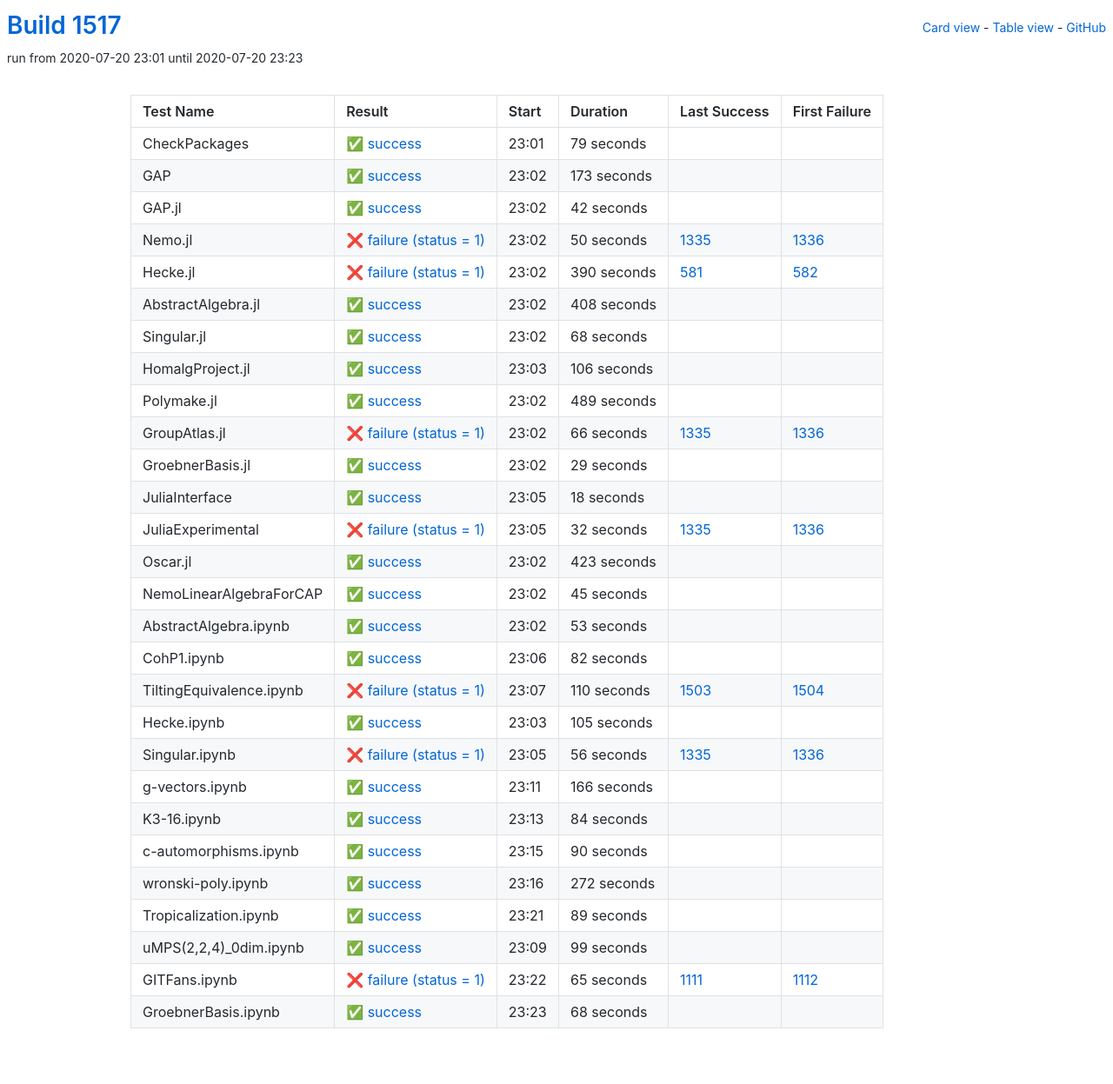
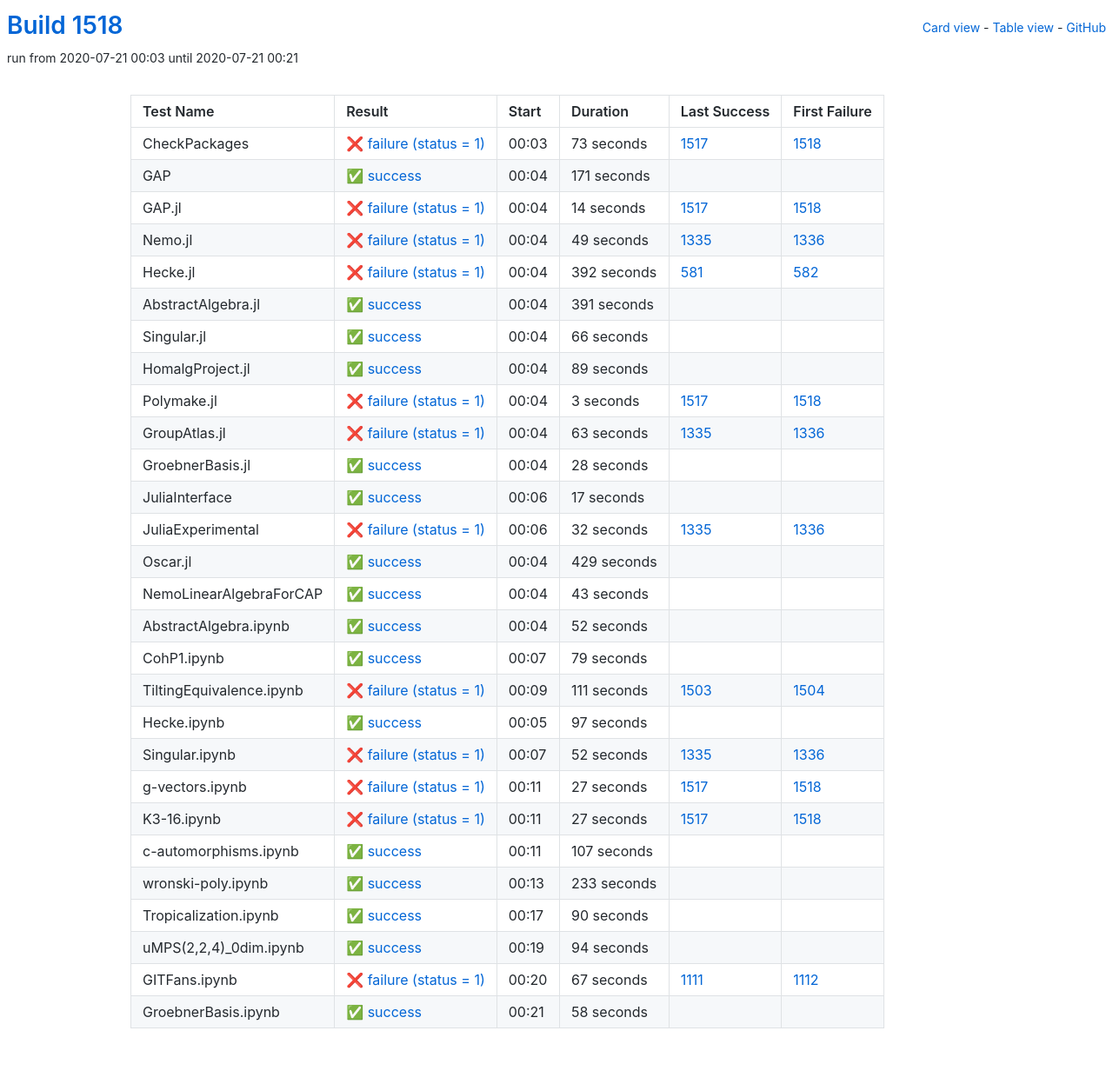
Before and after one commit to oscar-system/oscar-ci-status-1.4, a Jekyll site: the page built from table.html, in a window 1280 px wide. Shown: the whole page at 87% size. Built offline with Jekyll 4.4.1, drawn with Linux system fonts in a browser that asks for light colours.

Commit message:
Build #1518

```diff
--- a/_data/ci.yml
+++ b/_data/ci.yml
@@ -1,6 +1,6 @@
 ---
-build: 1517
-build_url: https://oscarci.mathematik.uni-kl.de/job/oscar-julia-1.4/1517/
+build: 1518
+build_url: https://oscarci.mathematik.uni-kl.de/job/oscar-julia-1.4/1518/
 job: oscar-julia-1.4
 organization: oscar-system
 repo: oscar-ci-status-1.4
@@ -8,152 +8,152 @@ repourl: https://github.com/oscar-system/oscar-ci-status-1.4
 tests:
 - name: CheckPackages
   id: checkpackages
-  log: https://oscarci.mathematik.uni-kl.de/job/oscar-julia-1.4/1517/artifact/logs/build-1517/CheckPackages.log
-  start: 2020-07-20 23:01
+  log: https://oscarci.mathematik.uni-kl.de/job/oscar-julia-1.4/1518/artifact/logs/build-1518/CheckPackages.log
+  start: 2020-07-21 00:03
+  success: false
+  exitcode: 1
+  status: failure
+  duration: 73
+  last_success: 1517
+  last_success_url: https://oscarci.mathematik.uni-kl.de/job/oscar-julia-1.4/1517/
+  first_failure: 1518
+  first_failure_url: https://oscarci.mathematik.uni-kl.de/job/oscar-julia-1.4/1518/
+- name: GAP
+  id: gap
+  log: https://oscarci.mathematik.uni-kl.de/job/oscar-julia-1.4/1518/artifact/logs/build-1518/GAP.log
+  start: 2020-07-21 00:04
   success: true
   exitcode: 0
   status: success
-  duration: 79
-  last_success: false
-  last_success_url:
-  first_failure: false
-  first_failure_url:
-- name: GAP
-  id: gap
-  log: https://oscarci.mathematik.uni-kl.de/job/oscar-julia-1.4/1517/artifact/logs/build-1517/GAP.log
-  start: 2020-07-20 23:02
-  success: true
-  exitcode: 0
-  status: success
-  duration: 173
+  duration: 171
   last_success: false
   last_success_url:
   first_failure: false
   first_failure_url:
 - name: GAP.jl
   id: gap-jl
-  log: https://oscarci.mathematik.uni-kl.de/job/oscar-julia-1.4/1517/artifact/logs/build-1517/GAP.jl.log
-  start: 2020-07-20 23:02
-  success: true
-  exitcode: 0
-  status: success
-  duration: 42
-  last_success: false
-  last_success_url:
-  first_failure: false
-  first_failure_url:
-- name: Nemo.jl
-  id: nemo-jl
-  log: https://oscarci.mathematik.uni-kl.de/job/oscar-julia-1.4/1517/artifact/logs/build-1517/Nemo.jl.log
-  start: 2020-07-20 23:02
+  log: https://oscarci.mathematik.uni-kl.de/job/oscar-julia-1.4/1518/artifact/logs/build-1518/GAP.jl.log
+  start: 2020-07-21 00:04
   success: false
   exitcode: 1
   status: failure
-  duration: 50
+  duration: 14
+  last_success: 1517
+  last_success_url: https://oscarci.mathematik.uni-kl.de/job/oscar-julia-1.4/1517/
+  first_failure: 1518
+  first_failure_url: https://oscarci.mathematik.uni-kl.de/job/oscar-julia-1.4/1518/
+- name: Nemo.jl
+  id: nemo-jl
+  log: https://oscarci.mathematik.uni-kl.de/job/oscar-julia-1.4/1518/artifact/logs/build-1518/Nemo.jl.log
+  start: 2020-07-21 00:04
+  success: false
+  exitcode: 1
+  status: failure
+  duration: 49
   last_success: 1335
   last_success_url: https://oscarci.mathematik.uni-kl.de/job/oscar-julia-1.4/1335/
   first_failure: 1336
   first_failure_url: https://oscarci.mathematik.uni-kl.de/job/oscar-julia-1.4/1336/
 - name: Hecke.jl
   id: hecke-jl
-  log: https://oscarci.mathematik.uni-kl.de/job/oscar-julia-1.4/1517/artifact/logs/build-1517/Hecke.jl.log
-  start: 2020-07-20 23:02
+  log: https://oscarci.mathematik.uni-kl.de/job/oscar-julia-1.4/1518/artifact/logs/build-1518/Hecke.jl.log
+  start: 2020-07-21 00:04
   success: false
   exitcode: 1
   status: failure
-  duration: 390
+  duration: 392
   last_success: 581
   last_success_url: https://oscarci.mathematik.uni-kl.de/job/oscar-julia-1.4/581/
   first_failure: 582
   first_failure_url: https://oscarci.mathematik.uni-kl.de/job/oscar-julia-1.4/582/
 - name: AbstractAlgebra.jl
   id: abstractalgebra-jl
-  log: https://oscarci.mathematik.uni-kl.de/job/oscar-julia-1.4/1517/artifact/logs/build-1517/AbstractAlgebra.jl.log
-  start: 2020-07-20 23:02
+  log: https://oscarci.mathematik.uni-kl.de/job/oscar-julia-1.4/1518/artifact/logs/build-1518/AbstractAlgebra.jl.log
+  start: 2020-07-21 00:04
   success: true
   exitcode: 0
   status: success
-  duration: 408
+  duration: 391
   last_success: false
   last_success_url:
   first_failure: false
   first_failure_url:
 - name: Singular.jl
   id: singular-jl
-  log: https://oscarci.mathematik.uni-kl.de/job/oscar-julia-1.4/1517/artifact/logs/build-1517/Singular.jl.log
-  start: 2020-07-20 23:02
+  log: https://oscarci.mathematik.uni-kl.de/job/oscar-julia-1.4/1518/artifact/logs/build-1518/Singular.jl.log
+  start: 2020-07-21 00:04
   success: true
   exitcode: 0
   status: success
-  duration: 68
+  duration: 66
   last_success: false
   last_success_url:
   first_failure: false
   first_failure_url:
 - name: HomalgProject.jl
   id: homalgproject-jl
-  log: https://oscarci.mathematik.uni-kl.de/job/oscar-julia-1.4/1517/artifact/logs/build-1517/HomalgProject.jl.log
-  start: 2020-07-20 23:03
+  log: https://oscarci.mathematik.uni-kl.de/job/oscar-julia-1.4/1518/artifact/logs/build-1518/HomalgProject.jl.log
+  start: 2020-07-21 00:04
   success: true
   exitcode: 0
   status: success
-  duration: 106
+  duration: 89
   last_success: false
   last_success_url:
   first_failure: false
   first_failure_url:
 - name: Polymake.jl
   id: polymake-jl
-  log: https://oscarci.mathematik.uni-kl.de/job/oscar-julia-1.4/1517/artifact/logs/build-1517/Polymake.jl.log
-  start: 2020-07-20 23:02
-  success: true
-  exitcode: 0
-  status: success
-  duration: 489
-  last_success: false
-  last_success_url:
-  first_failure: false
-  first_failure_url:
-- name: GroupAtlas.jl
-  id: groupatlas-jl
-  log: https://oscarci.mathematik.uni-kl.de/job/oscar-julia-1.4/1517/artifact/logs/build-1517/GroupAtlas.jl.log
-  start: 2020-07-20 23:02
+  log: https://oscarci.mathematik.uni-kl.de/job/oscar-julia-1.4/1518/artifact/logs/build-1518/Polymake.jl.log
+  start: 2020-07-21 00:04
   success: false
   exitcode: 1
   status: failure
-  duration: 66
+  duration: 3
+  last_success: 1517
+  last_success_url: https://oscarci.mathematik.uni-kl.de/job/oscar-julia-1.4/1517/
+  first_failure: 1518
+  first_failure_url: https://oscarci.mathematik.uni-kl.de/job/oscar-julia-1.4/1518/
+- name: GroupAtlas.jl
+  id: groupatlas-jl
+  log: https://oscarci.mathematik.uni-kl.de/job/oscar-julia-1.4/1518/artifact/logs/build-1518/GroupAtlas.jl.log
+  start: 2020-07-21 00:04
+  success: false
+  exitcode: 1
+  status: failure
+  duration: 63
   last_success: 1335
   last_success_url: https://oscarci.mathematik.uni-kl.de/job/oscar-julia-1.4/1335/
   first_failure: 1336
   first_failure_url: https://oscarci.mathematik.uni-kl.de/job/oscar-julia-1.4/1336/
 - name: GroebnerBasis.jl
   id: groebnerbasis-jl
-  log: https://oscarci.mathematik.uni-kl.de/job/oscar-julia-1.4/1517/artifact/logs/build-1517/GroebnerBasis.jl.log
-  start: 2020-07-20 23:02
+  log: https://oscarci.mathematik.uni-kl.de/job/oscar-julia-1.4/1518/artifact/logs/build-1518/GroebnerBasis.jl.log
+  start: 2020-07-21 00:04
   success: true
   exitcode: 0
   status: success
-  duration: 29
+  duration: 28
   last_success: false
   last_success_url:
   first_failure: false
   first_failure_url:
 - name: JuliaInterface
   id: juliainterface
-  log: https://oscarci.mathematik.uni-kl.de/job/oscar-julia-1.4/1517/artifact/logs/build-1517/JuliaInterface.log
-  start: 2020-07-20 23:05
+  log: https://oscarci.mathematik.uni-kl.de/job/oscar-julia-1.4/1518/artifact/logs/build-1518/JuliaInterface.log
+  start: 2020-07-21 00:06
   success: true
   exitcode: 0
   status: success
-  duration: 18
+  duration: 17
   last_success: false
   last_success_url:
   first_failure: false
   first_failure_url:
 - name: JuliaExperimental
   id: juliaexperimental
-  log: https://oscarci.mathematik.uni-kl.de/job/oscar-julia-1.4/1517/artifact/logs/build-1517/JuliaExperimental.log
-  start: 2020-07-20 23:05
+  log: https://oscarci.mathematik.uni-kl.de/job/oscar-julia-1.4/1518/artifact/logs/build-1518/JuliaExperimental.log
+  start: 2020-07-21 00:06
   success: false
   exitcode: 1
   status: failure
@@ -164,116 +164,140 @@ tests:
   first_failure_url: https://oscarci.mathematik.uni-kl.de/job/oscar-julia-1.4/1336/
 - name: Oscar.jl
   id: oscar-jl
-  log: https://oscarci.mathematik.uni-kl.de/job/oscar-julia-1.4/1517/artifact/logs/build-1517/Oscar.jl.log
-  start: 2020-07-20 23:02
+  log: https://oscarci.mathematik.uni-kl.de/job/oscar-julia-1.4/1518/artifact/logs/build-1518/Oscar.jl.log
+  start: 2020-07-21 00:04
   success: true
   exitcode: 0
   status: success
-  duration: 423
+  duration: 429
   last_success: false
   last_success_url:
   first_failure: false
   first_failure_url:
 - name: NemoLinearAlgebraForCAP
   id: nemolinearalgebraforcap
-  log: https://oscarci.mathematik.uni-kl.de/job/oscar-julia-1.4/1517/artifact/logs/build-1517/NemoLinearAlgebraForCAP.log
-  start: 2020-07-20 23:02
+  log: https://oscarci.mathematik.uni-kl.de/job/oscar-julia-1.4/1518/artifact/logs/build-1518/NemoLinearAlgebraForCAP.log
+  start: 2020-07-21 00:04
   success: true
   exitcode: 0
   status: success
-  duration: 45
+  duration: 43
   last_success: false
   last_success_url:
   first_failure: false
   first_failure_url:
 - name: AbstractAlgebra.ipynb
   id: abstractalgebra-ipynb
-  log: https://oscarci.mathematik.uni-kl.de/job/oscar-julia-1.4/1517/artifact/logs/build-1517/AbstractAlgebra.ipynb.log
-  start: 2020-07-20 23:02
+  log: https://oscarci.mathematik.uni-kl.de/job/oscar-julia-1.4/1518/artifact/logs/build-1518/AbstractAlgebra.ipynb.log
+  start: 2020-07-21 00:04
   success: true
   exitcode: 0
   status: success
-  duration: 53
+  duration: 52
   last_success: false
   last_success_url:
   first_failure: false
   first_failure_url:
 - name: CohP1.ipynb
   id: cohp1-ipynb
-  log: https://oscarci.mathematik.uni-kl.de/job/oscar-julia-1.4/1517/artifact/logs/build-1517/CohP1.ipynb.log
-  start: 2020-07-20 23:06
+  log: https://oscarci.mathematik.uni-kl.de/job/oscar-julia-1.4/1518/artifact/logs/build-1518/CohP1.ipynb.log
+  start: 2020-07-21 00:07
   success: true
   exitcode: 0
   status: success
-  duration: 82
+  duration: 79
   last_success: false
   last_success_url:
   first_failure: false
   first_failure_url:
 - name: TiltingEquivalence.ipynb
   id: tiltingequivalence-ipynb
-  log: https://oscarci.mathematik.uni-kl.de/job/oscar-julia-1.4/1517/artifact/logs/build-1517/TiltingEquivalence.ipynb.log
-  start: 2020-07-20 23:07
+  log: https://oscarci.mathematik.uni-kl.de/job/oscar-julia-1.4/1518/artifact/logs/build-1518/TiltingEquivalence.ipynb.log
+  start: 2020-07-21 00:09
   success: false
   exitcode: 1
   status: failure
-  duration: 110
+  duration: 111
   last_success: 1503
   last_success_url: https://oscarci.mathematik.uni-kl.de/job/oscar-julia-1.4/1503/
   first_failure: 1504
   first_failure_url: https://oscarci.mathematik.uni-kl.de/job/oscar-julia-1.4/1504/
 - name: Hecke.ipynb
   id: hecke-ipynb
-  log: https://oscarci.mathematik.uni-kl.de/job/oscar-julia-1.4/1517/artifact/logs/build-1517/Hecke.ipynb.log
-  start: 2020-07-20 23:03
+  log: https://oscarci.mathematik.uni-kl.de/job/oscar-julia-1.4/1518/artifact/logs/build-1518/Hecke.ipynb.log
+  start: 2020-07-21 00:05
   success: true
   exitcode: 0
   status: success
-  duration: 105
+  duration: 97
   last_success: false
   last_success_url:
   first_failure: false
   first_failure_url:
 - name: Singular.ipynb
   id: singular-ipynb
-  log: https://oscarci.mathematik.uni-kl.de/job/oscar-julia-1.4/1517/artifact/logs/build-1517/Singular.ipynb.log
-  start: 2020-07-20 23:05
+  log: https://oscarci.mathematik.uni-kl.de/job/oscar-julia-1.4/1518/artifact/logs/build-1518/Singular.ipynb.log
+  start: 2020-07-21 00:07
   success: false
   exitcode: 1
   status: failure
-  duration: 56
+  duration: 52
   last_success: 1335
   last_success_url: https://oscarci.mathematik.uni-kl.de/job/oscar-julia-1.4/1335/
   first_failure: 1336
   first_failure_url: https://oscarci.mathematik.uni-kl.de/job/oscar-julia-1.4/1336/
 - name: g-vectors.ipynb
   id: g-vectors-ipynb
-  log: https://oscarci.mathematik.uni-kl.de/job/oscar-julia-1.4/1517/artifact/logs/build-1517/g-vectors.ipynb.log
-  start: 2020-07-20 23:11
+  log: https://oscarci.mathematik.uni-kl.de/job/oscar-julia-1.4/1518/artifact/logs/build-1518/g-vectors.ipynb.log
+  start: 2020-07-21 00:11
+  success: false
+  exitcode: 1
+  status: failure
+  duration: 27
+  last_success: 1517
+  last_success_url: https://oscarci.mathematik.uni-kl.de/job/oscar-julia-1.4/1517/
+  first_failure: 1518
+  first_failure_url: https://oscarci.mathematik.uni-kl.de/job/oscar-julia-1.4/1518/
+- name: K3-16.ipynb
+  id: k3-16-ipynb
+  log: https://oscarci.mathematik.uni-kl.de/job/oscar-julia-1.4/1518/artifact/logs/build-1518/K3-16.ipynb.log
+  start: 2020-07-21 00:11
+  success: false
+  exitcode: 1
+  status: failure
+  duration: 27
+  last_success: 1517
+  last_success_url: https://oscarci.mathematik.uni-kl.de/job/oscar-julia-1.4/1517/
+  first_failure: 1518
+  first_failure_url: https://oscarci.mathematik.uni-kl.de/job/oscar-julia-1.4/1518/
+- name: c-automorphisms.ipynb
+  id: c-automorphisms-ipynb
+  log: https://oscarci.mathematik.uni-kl.de/job/oscar-julia-1.4/1518/artifact/logs/build-1518/c-automorphisms.ipynb.log
+  start: 2020-07-21 00:11
   success: true
   exitcode: 0
   status: success
-  duration: 166
+  duration: 107
   last_success: false
   last_success_url:
   first_failure: false
   first_failure_url:
-- name: K3-16.ipynb
-  id: k3-16-ipynb
-  log: https://oscarci.mathematik.uni-kl.de/job/oscar-julia-1.4/1517/artifact/logs/build-1517/K3-16.ipynb.log
-  start: 2020-07-20 23:13
+- name: wronski-poly.ipynb
+  id: wronski-poly-ipynb
+  log: https://oscarci.mathematik.uni-kl.de/job/oscar-julia-1.4/1518/artifact/logs/build-1518/wronski-poly.ipynb.log
+  start: 2020-07-21 00:13
   success: true
   exitcode: 0
   status: success
-  duration: 84
+  duration: 233
   last_success: false
   last_success_url:
   first_failure: false
   first_failure_url:
-- name: c-automorphisms.ipynb
-  id: c-automorphisms-ipynb
-  log: https://oscarci.mathematik.uni-kl.de/job/oscar-julia-1.4/1517/artifact/logs/build-1517/c-automorphisms.ipynb.log
-  start: 2020-07-20 23:15
+- name: Tropicalization.ipynb
+  id: tropicalization-ipynb
+  log: https://oscarci.mathematik.uni-kl.de/job/oscar-julia-1.4/1518/artifact/logs/build-1518/Tropicalization.ipynb.log
+  start: 2020-07-21 00:17
   success: true
   exitcode: 0
   status: success
@@ -282,62 +306,38 @@ tests:
   last_success_url:
   first_failure: false
   first_failure_url:
-- name: wronski-poly.ipynb
-  id: wronski-poly-ipynb
-  log: https://oscarci.mathematik.uni-kl.de/job/oscar-julia-1.4/1517/artifact/logs/build-1517/wronski-poly.ipynb.log
-  start: 2020-07-20 23:16
+- name: uMPS(2,2,4)_0dim.ipynb
+  id: umps-2-2-4-0dim-ipynb
+  log: https://oscarci.mathematik.uni-kl.de/job/oscar-julia-1.4/1518/artifact/logs/build-1518/uMPS-2-2-4-_0dim.ipynb.log
+  start: 2020-07-21 00:19
   success: true
   exitcode: 0
   status: success
-  duration: 272
-  last_success: false
-  last_success_url:
-  first_failure: false
-  first_failure_url:
-- name: Tropicalization.ipynb
-  id: tropicalization-ipynb
-  log: https://oscarci.mathematik.uni-kl.de/job/oscar-julia-1.4/1517/artifact/logs/build-1517/Tropicalization.ipynb.log
-  start: 2020-07-20 23:21
-  success: true
-  exitcode: 0
-  status: success
-  duration: 89
-  last_success: false
-  last_success_url:
-  first_failure: false
-  first_failure_url:
-- name: uMPS(2,2,4)_0dim.ipynb
-  id: umps-2-2-4-0dim-ipynb
-  log: https://oscarci.mathematik.uni-kl.de/job/oscar-julia-1.4/1517/artifact/logs/build-1517/uMPS-2-2-4-_0dim.ipynb.log
-  start: 2020-07-20 23:09
-  success: true
-  exitcode: 0
-  status: success
-  duration: 99
+  duration: 94
   last_success: false
   last_success_url:
   first_failure: false
   first_failure_url:
 - name: GITFans.ipynb
   id: gitfans-ipynb
-  log: https://oscarci.mathematik.uni-kl.de/job/oscar-julia-1.4/1517/artifact/logs/build-1517/GITFans.ipynb.log
-  start: 2020-07-20 23:22
+  log: https://oscarci.mathematik.uni-kl.de/job/oscar-julia-1.4/1518/artifact/logs/build-1518/GITFans.ipynb.log
+  start: 2020-07-21 00:20
   success: false
   exitcode: 1
   status: failure
-  duration: 65
+  duration: 67
   last_success: 1111
   last_success_url: https://oscarci.mathematik.uni-kl.de/job/oscar-julia-1.4/1111/
   first_failure: 1112
   first_failure_url: https://oscarci.mathematik.uni-kl.de/job/oscar-julia-1.4/1112/
 - name: GroebnerBasis.ipynb
   id: groebnerbasis-ipynb
-  log: https://oscarci.mathematik.uni-kl.de/job/oscar-julia-1.4/1517/artifact/logs/build-1517/GroebnerBasis.ipynb.log
-  start: 2020-07-20 23:23
+  log: https://oscarci.mathematik.uni-kl.de/job/oscar-julia-1.4/1518/artifact/logs/build-1518/GroebnerBasis.ipynb.log
+  start: 2020-07-21 00:21
   success: true
   exitcode: 0
   status: success
-  duration: 68
+  duration: 58
   last_success: false
   last_success_url:
   first_failure: false
```
Also changed, not shown: README.md.
